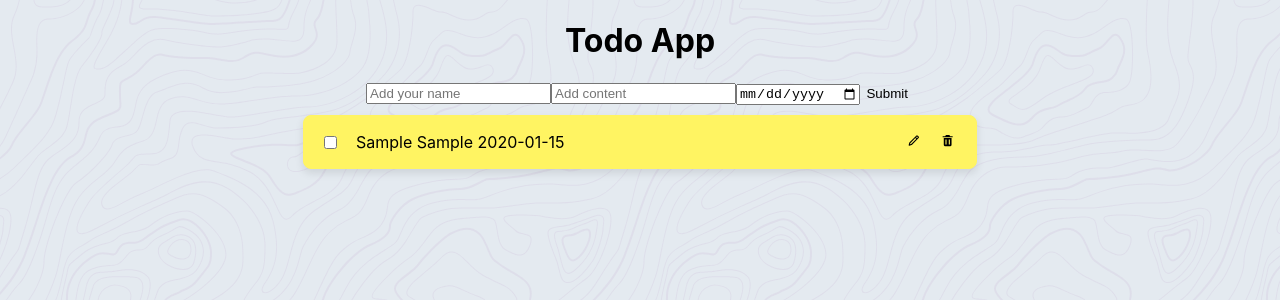
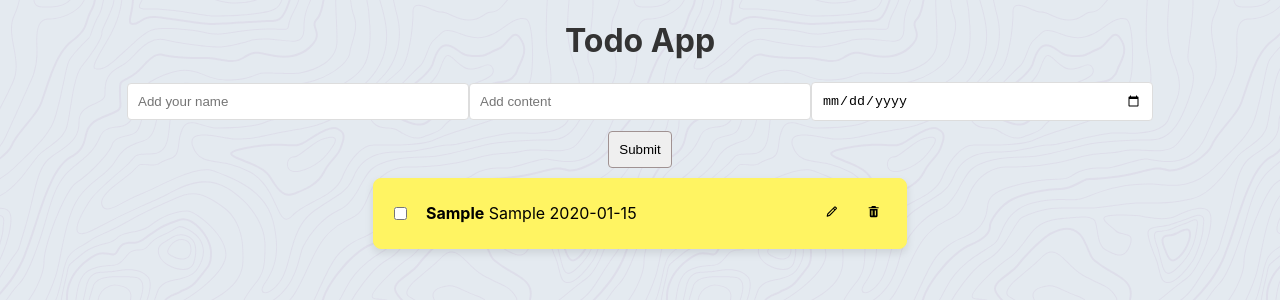
Before and after one commit to arata-7/React-todo-app, a React (Create React App) app in the folder todo-app/: page / in a window 1280 px wide. Both pictures are taken after typing "Sample", "Sample", "2020-01-15" into the empty fields and a click on the button "Submit". Shown: the top 300 px of the page. Built offline with nearby package versions, Linux system fonts and the light colour scheme.

Commit message:
Add flex & adjust code to linta

```diff
--- a/todo-app/src/App.css
+++ b/todo-app/src/App.css
@@ -1,12 +1,11 @@
 .App {
   text-align: center;
-
+  display: flex;
+  flex-direction: column;
+  align-items: center;
 }
 
-.App-logo {
-  height: 40vmin;
-  pointer-events: none;
-}
+
 
 @media (prefers-reduced-motion: no-preference) {
   .App-logo {
@@ -25,8 +24,47 @@
   color: white;
 }
 
-.App-link {
-  color: #61dafb;
+
+h1 {
+  color: #333;
+}
+
+form {
+  display: flex;
+  gap: 10px;
+  width: 500px;
+  flex-direction: column;
+  align-items: center;
+}
+
+input[type="text"],
+input[type="date"]
+{
+  padding: 10px;
+  border: 1px solid #ddd;
+  border-radius: 4px;
+  width: 25vw;
+}
+button {
+  padding: 10px;
+  border: 1px solid #a09292;
+  border-radius: 4px;
+}
+
+input[type="text"]:focus,
+input[type="date"]:focus {
+  border-color: #007bff;
+  outline: none;
+}
+
+button {
+  cursor: pointer;
+  transition: background-color 0.3s;
+}
+
+button:hover {
+  background-color: #428bda;
+  color: white;
 }
 
 #content {
@@ -43,7 +81,7 @@
   padding: 16px; /* 内側の余白 */
   margin: 10px 0; /* 上下の余白 */
   box-shadow: 0 4px 8px rgba(0, 0, 0, 0.1); /* 軽い影 */
-  width: 50%;
+  width: 500px;
   display: flex;
   justify-content: space-between;
   align-items: center;
@@ -64,10 +102,16 @@
   align-items: center;
 }
 
-button {
+.buttonIcon {
   background-color: rgba(255, 255, 255, 0);
   border: none;
 }
+
+.completed {
+  text-decoration: line-through; /* 取り消し線を追加 */
+  color: gray; /* テキストの色を薄くする（オプション） */
+}
+
 
 @keyframes App-logo-spin {
   from {
--- a/todo-app/src/App.js
+++ b/todo-app/src/App.js
@@ -3,7 +3,7 @@ import './App.css';
 import { useState } from 'react';
 import { BiSolidTrash } from "react-icons/bi";
 import { BiPencil } from "react-icons/bi";
-import { BiPlusMedical } from "react-icons/bi";
+
 
 
 function App() {
@@ -14,6 +14,7 @@ function App() {
   const [todos, setTodos] = useState([]);
   const [isEditing, setIsediting] = useState(false);
   const [edittedId, setEdittedID] = useState(0);
+  let completed = false;
 
 
   function handleSubmit(e) {
@@ -23,6 +24,7 @@ function App() {
         if(todo.id === edittedId) {
           return ({...todo, name, content, date});
         }
+        return todo;
       }));
       setIsediting(false);
     } else {
@@ -33,6 +35,7 @@ function App() {
           name: name,
           content: content,
           date: date,
+          completed: completed,
         }
       ]);
       setId(id + 1);
@@ -55,15 +58,27 @@ function App() {
     setEdittedID(todo.id);
   }
 
+  function handleComplete(id) {
+    setTodos(todos => todos.map(todo => {
+      if(todo.id === id) {
+        return ({...todo, completed: !todo.completed});
+      }
+      return todo;
+    }));
+  }
 
   return (
     <div className="App">
       <h1>Todo App</h1>
       <form onSubmit={handleSubmit}>
-        <input type="text" placeholder="Add your name" required value={name} onChange={e => setName(e.target.value)}></input>
-        <input type="text" placeholder="Add content" required value={content} onChange={e => setContent(e.target.value)}></input>
-        <input type="date" value={date} onChange={e => setDate(e.target.value)}></input>
-        <button type="submit">{isEditing ? "Edit" : "Submit"}</button>
+        <div className="left-section">
+          <input type="text" placeholder="Add your name" required value={name} onChange={e => setName(e.target.value)}></input>
+          <input type="text" placeholder="Add content" required value={content} onChange={e => setContent(e.target.value)}></input>
+          <input type="date" value={date} onChange={e => setDate(e.target.value)}></input>
+        </div>
+        <div className="left-section">
+          <button type="submit">{isEditing ? "Edit" : "Submit"}</button>
+        </div>
       </form>
       <div id="content">
 
@@ -71,12 +86,12 @@ function App() {
             return (
               <div className="card" key={index} >
                 <div className="left-section">
-                  <input type="checkbox"></input>
-                  <span>{todo.name} {todo.content} {todo.date}</span>
+                  <input type="checkbox" checked={todo.completed} onClick={() => handleComplete(todo.id)}></input>
+                  <span　className={todo.completed ? "completed" : ""}><strong>{todo.name}</strong> {todo.content} {todo.date}</span>
                 </div>
                 <div className="right-section">
-                  <button onClick={() => handleEdit(todo)} disabled={isEditing}><BiPencil /></button>
-                  <button onClick={() => handleDelete(todo.id)} disabled={isEditing}><BiSolidTrash /></button>
+                  <button class="buttonIcon" onClick={() => handleEdit(todo)} disabled={isEditing}><BiPencil /></button>
+                  <button class="buttonIcon" onClick={() => handleDelete(todo.id)} disabled={isEditing}><BiSolidTrash /></button>
                 </div>
               </div>
           )}
```
